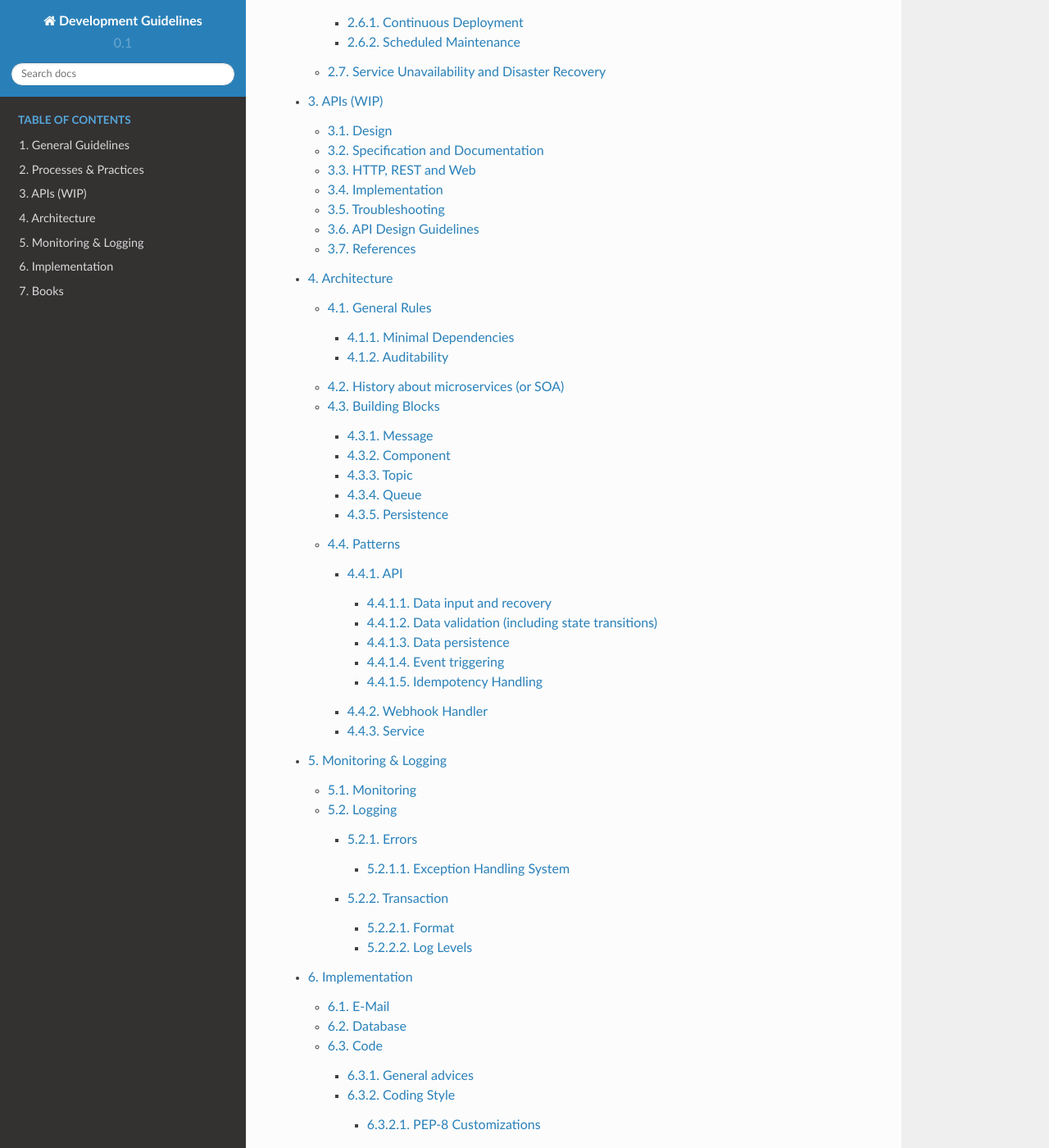
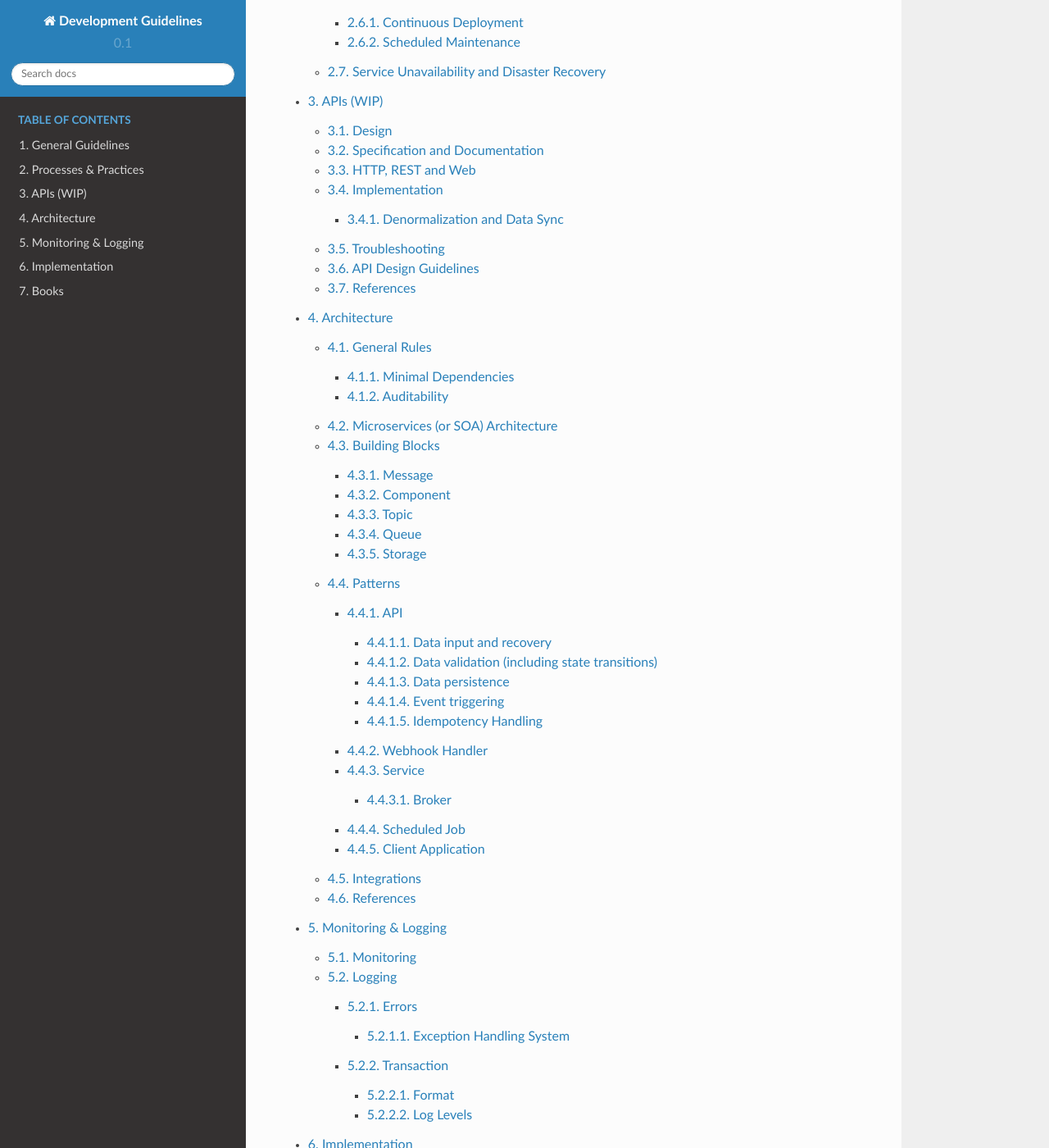
Before and after one commit to osantana/development-guidelines, a Sphinx documentation site: the page built from source/index.rst, in a window 1280 px wide and 1400 px high, scrolled down 768 px. Shown: the whole window at 82% size. Built offline with Sphinx 7.4.7 and the Read the Docs theme 2.0.0, drawn with Linux system fonts in a browser that asks for light colours; part of the change alters nothing that is shown.

Commit message:
Finish draft of the architecture chapter

```diff
--- a/source/apis.rst
+++ b/source/apis.rst
@@ -288,6 +288,14 @@ Implementation
 * Deployment checklist
 
 
+.. _section-denormalization-and-data-sync:
+
+Denormalization and Data Sync
+~~~~~~~~~~~~~~~~~~~~~~~~~~~~~
+
+.. todo:: write this
+
+
 Troubleshooting
 ---------------
 
--- a/source/architecture.rst
+++ b/source/architecture.rst
@@ -1,42 +1,44 @@
+.. _chapter-architecture:
+
 Architecture
 ============
+
+.. important:: Ready for revision.
 
 Good architecture is a important subject. This section will describe some
 guidelines that must be followed when architecting a product or solution.
 
 
-.. _general-rules:
+.. _section-general-rules:
 
 General Rules
 -------------
 
 
-.. _minimal-dependencies:
+.. _section-minimal-dependencies:
 
 Minimal Dependencies
 ~~~~~~~~~~~~~~~~~~~~
 
-* Reduce the number of requirements and components for a project.
-  Less "moving parts", less complexity. Less complexity, less
-  bugs.
-* Resist the temptation to add another element to the solution
-  stack.
-* Limit the use of new tools to occasions where current tools are
-  insufficient.
+* Reduce the number of requirements and components for a project. Less "moving
+  parts", less complexity. Less complexity, less bugs.
+* Resist the temptation to add another element to the solution stack.
+* Limit the use of new tools to occasions where current tools are insufficient.
 * Adopt new tools only when they are beneficial to the project.
-* Prefer third party (managed) tools in cases where the solution
-  is not part of our core business. Example: if you need a
-  solution for message queueing choose AWS SQS instead of make a
-  RabbitMQ deployment.
+* Prefer third party (managed) tools in cases where the solution is not part of
+  our core business. Example: if you need a solution for message queueing prefer
+  using AWS SQS instead of make a RabbitMQ deployment.
 
+
+.. _section-auditability:
 
 Auditability
 ~~~~~~~~~~~~
 
-* All transactions need to be traceable. We need to know When (timestamp), Who
-  (user), Where (source) and What (operation) started a transaction.
-* Transactions must be uniquely identified (``transaction_id``)
-  through all components of platform.
+* All transactions need to be traceable. We need to know *When* (timestamp),
+  *Who* (user), and *Where* (source) started *What* (transaction).
+* Transactions must be uniquely identified (``transaction_id``) through all
+  components of platform.
 * Transaction identifier must be present in all logs (see
   :ref:`section-logging`).
 * It's important to make a distinction between Transaction ID that relates with
@@ -44,8 +46,10 @@ Auditability
   that relates with a implementation detail (HTTP request).
 
 
-History about microservices (or SOA)
-------------------------------------
+.. _section-microservices-architecture:
+
+Microservices (or SOA) Architecture
+-----------------------------------
 
 We deploy products and solutions as a bunch of highly specialized and reliable
 services that communicate each other using messages.
@@ -54,9 +58,13 @@ After some time deploying this kind of service we have detected some building
 blocks and patterns for architecture.
 
 
+.. _section-building-blocks:
+
 Building Blocks
 ---------------
 
+
+.. _section-message:
 
 Message
 ~~~~~~~
@@ -72,9 +80,11 @@ communicate with each other using messages.
 
    file message
 
-Messages follows a common contract and are serialized as a JSON payload. Our
-current PubSub implementation wrap this messages with metadata.
+Messages follows a common contract and must be serialized using a open-standard
+serializer like JSON or Protobuf. You can wrap this messages with some metadata.
 
+
+.. _section-component:
 
 Component
 ~~~~~~~~~
@@ -119,6 +129,8 @@ Topics belongs to the platform, ie, any component can post messages because they
 are public (to the platform) and global.
 
 
+.. _section-queue:
+
 Queue
 ~~~~~
 
@@ -146,9 +158,9 @@ Every component that needs to listen for messages published on topic (see
    interface topic
    topic -(0)-> component: queue\n
 
-Queues belongs to the component (eg. :ref:`[service` or :ref:`broker`) that
-subscribes a topic. Unlike topics, queues are private and local to the component
-that consume its messages.
+Queues belongs to the component (eg. :ref:`section-service` or
+:ref:`section-broker`) that subscribes a topic. Unlike topics, queues are
+private and local to the component that consume its messages.
 
 It is very common that different components listen to the same topic.
 Assigning one queue to each component and knowing that each queue receives a
@@ -156,10 +168,12 @@ copy of the published message we can guarantee that one component won't process
 other components messages.
 
 
-Persistence
-~~~~~~~~~~~
+.. _section-storage:
 
-Persistence is the location where we store validated and consistent data.
+Storage
+~~~~~~~
+
+Storage is the location where we store validated and consistent data.
 
 .. uml::
    :align: center
@@ -173,12 +187,16 @@ Persistence is the location where we store validated and consistent data.
    }
 
    agent component
-   database persistence
-   component --> persistence
+   database storage
+   component --> storage
 
-We usually use relational databases (see :ref:`databases`) to store data at our
-platform. And we love PostgreSQL, a lot.
+We usually use relational databases (see :ref:`section-database`) to store data
+at our platform.
 
+We ❤️ PostgreSQL, a lot (you should not use anything different).
+
+
+.. _section-patterns:
 
 Patterns
 --------
@@ -186,6 +204,8 @@ Patterns
 We can connect the building blocks above to create patterns with specific
 responsabilities in our architecture.
 
+
+.. _section-api:
 
 API
 ~~~
@@ -210,6 +230,8 @@ platform.
 The responsabilities of an API are:
 
 
+.. _section-data-input-and-recovery:
+
 Data input and recovery
 '''''''''''''''''''''''
 
@@ -217,28 +239,32 @@ Our APIs are made available mostly using the REST model with JSON serialization
 using the HTTP protocol.
 
 
+.. _section-data-validation:
+
 Data validation (including state transitions)
 '''''''''''''''''''''''''''''''''''''''''''''
 
 All data sent to our APIs must be valid and APIs need to be able to validate
 data autonomously, ie, APIs cannot request informations to other APIs (see
-:ref:`denormalization-and-data-sync`) to validate data.
+:ref:`section-denormalization-and-data-sync`) to validate data.
 
 Some resources of our APIs provides fields that stores status/state info. It is
 responsibility of API validate these status and their transitions.
 
+
+.. _section-data-persistence:
 
 Data persistence
 ''''''''''''''''
 
 The persistence/storage of data is also a responsibility of the APIs.
 
-We use a relational database in all cases where it is not absolutely necessary
-to use another type of storage.
+As we already mentioned, we use a relational database in all cases where it is
+not absolutely necessary to use another type of storage.
 
 This persistence must be wrapped by a transaction with (see
-:ref:`event-triggering`) and rolled back in case of failures. API must return an
-error in these cases. Like in the following pseudocode:
+:ref:`section-event-triggering`) and rolled back in case of failures. API must
+return an error in these cases. Like in the following pseudocode:
 
 .. code::
 
@@ -251,15 +277,64 @@ error in these cases. Like in the following pseudocode:
   transaction.commit()
 
 
+.. _section-event-triggering:
+
 Event triggering
 ''''''''''''''''
 
 Once the data is persisted APIs need to trigger an event reporting this fact by
-posting a message on a specific topic (see :ref:`topic`).
+posting a message on a specific topic (see :ref:`section-topic`).
 
 The payload of the event must include the content of the persisted object or, at
 least, a reference to the object at an API.
 
+You can use the following payload as an example for the content of the event
+message:
+
+.. code-block:: JSON
+
+  {
+    "transaction_id": "deadbeef",
+    "object_type": "order",
+    "object_id": "bb654446-22d4-4f28-ab3e-e72bebb89a8c",
+    "href_template": "https://api.example.com/{object_type}/{object_id}"
+    "href": "https://api.example.com/order/bb654446-22d4-4f28-ab3e-e72bebb89a8c",
+    "action": {
+      "type": "update",
+      "changes": [
+        {
+          "field": "status",
+          "value": "invoiced",
+          "old_value": "new"
+        }
+      ]
+    },
+    "embedded": {
+      "order_id": "bb654446-22d4-4f28-ab3e-e72bebb89a8c",
+      "seller_id": "9d054c45-a72e-4878-a932-f131e92e2bf7",
+      "status": "invoiced"
+    }
+  }
+
+* ``transaction_id``: used to make transaction traceable (see
+  :ref:`section-auditability`);
+* ``object_type``: the type of the object that received the action that
+  triggered the event;
+* ``object_id``: the ID of the object that received the action that triggered
+  the event;
+* ``href_template``: the template that you can use to generate the hyperlink
+  reference to the object. You can use it to generate custom URLs to access an
+  specific objects;
+* ``href``: the hyperlink reference to the object (for convenience);
+* ``action``: the action that triggered the event. In the example we can see a
+  change (``update``) in the order. Based on the list of changes we can also see
+  that the order's status transitioned from ``new`` to ``invoiced``;
+* ``embedded``: some fields of the object that could be directly used by other
+  services. These fields could be used to reduce the amount of requests to the
+  APIs but can also increase the payload of the messages. Use it wisely.
+
+
+.. _section-idempotency-handling:
 
 Idempotency Handling
 ''''''''''''''''''''
@@ -274,31 +349,33 @@ let's look for some examples.
 
 Sending the same `POST` that creates a transaction twice:
 
-.. code-block::
+.. code-block:: shell
 
-   $ curl -i -X POST https://api.example.com/transaction/ \
+   $ curl -i -X POST https://api.example.com/transaction/ \\
           -d '{"transaction_id": "deadbeef"}'
    HTTP/1.1 201 Created
 
-   $ curl -i -X POST https://api.example.com/transaction/ \
+   $ curl -i -X POST https://api.example.com/transaction/ \\
           -d '{"transaction_id": "deadbeef"}'
    HTTP/1.1 303 See other
    Location: https://api.example.com/transaction/deadbeef
 
 Change an order status that is already in `invoiced` status:
 
-.. code-block::
+.. code-block:: shell
 
-   $ curl -i -X PATCH https://api.example.com/order/XYZ/ \
+   $ curl -i -X PATCH https://api.example.com/order/XYZ/ \\
           -d '{"status": "invoiced"}'
    HTTP/1.1 304 Not modified
 
+
+.. _section-webhook-handler:
 
 Webhook Handler
 ~~~~~~~~~~~~~~~
 
 A webhook handler resembles an API except that it does not persist data and is
-not required to adhere to the :ref:`chapter-apis`.
+not required to adhere to the :ref:`chapter-apis` guidelines.
 
 .. uml::
    :align: center
@@ -312,11 +389,13 @@ not required to adhere to the :ref:`chapter-apis`.
    data -right-> API
    API -right-> topic
 
-Webhook handlers exists to receive notifications from external partners. Its
+Webhook handlers exists to receive notifications from external partners. It is
 important that all webhook handlers work together with a scheduled job service
 that retrieves notification data that was lost due to failure on notification
 handling.
 
+
+.. _section-service:
 
 Service
 ~~~~~~~
@@ -337,8 +416,7 @@ So a service works following the steps below:
 1. Get *one* message from a queue (that subscribes a topic);
 2. Process this message (following/applying business rules);
 3. Get extra informations requesting them to APIs (optional);
-4. Send the result publishing it in a topic or posting *one*
-request to an API.
+4. Send the result publishing it in a topic or posting *one* request to an API.
 
 .. uml::
    :align: center
@@ -355,9 +433,7 @@ request to an API.
    service --> API
    service --> target: or...
 
-The only reponsibility of a service is:
-
-**1. Business Logic**
+The only reponsibility of a service is: Business Logic.
 
 We implement most of the business logic of our platform in services. This
 design allows us to keep API agnostic about specific business rules.
@@ -366,7 +442,10 @@ This approach allow our APIs to be used by other market players, and also allow
 us to build services with different business rules for other markets.
 
 
-#### Broker
+.. _section-broker:
+
+Broker
+''''''
 
 Broker is a special kind of service that consumes more than one queue. We use
 brokers basically to make code maintenance easier grouping several services that
@@ -400,7 +479,10 @@ interacts with, eg, one API in a single code base/deploy.
    broker --> targetN...
 
 
-### Scheduled Job
+.. _section-scheduled-job:
+
+Scheduled Job
+~~~~~~~~~~~~~
 
 Scheduled Jobs are services triggered by the clock (usually in a regular cycle)
 to make some kind of batch action and publish the results in one topic (eg. get
@@ -420,7 +502,10 @@ all orders lost by webhook handler and publish one-by-one in a topic).
    job --> topic
 
 
-### Client Application
+.. _section-client-application:
+
+Client Application
+~~~~~~~~~~~~~~~~~~
 
 Client Applications are web (or mobile) applications which provides the means by
 which users interacts with our platform.
@@ -439,7 +524,10 @@ which users interacts with our platform.
    client --> API
 
 
-## Integrations
+.. _section-integrations:
+
+Integrations
+------------
 
 We've two kinds of integrations at our platform:
 
@@ -451,29 +539,37 @@ We've two kinds of integrations at our platform:
 
 On both integration scenarios we need to start from the following premisse:
 
-> No matter if a system is internal or external it eventually...
-> * ... goes **offline**...
-> * ... **crashes**...
-> * ... or **change their behaviour without notice**.
+  No matter if a system is internal or external it eventually...
+
+  * ... goes **offline**...
+  * ... **crashes**...
+  * ... or **change their behaviour without notice**.
 
 So, to make an integration work in a reliable fashion we need to follow some
 rules and procedures:
 
 * Be prepared for the worst;
 * Create a SLA for all integrations;
-* [Monitor](monitoring.md) all aspects of integration (eg. errors, performance,
-  availability, etc);
-* Always use a [Circuit Breaker](https://martinfowler.com/bliki/CircuitBreaker.html)
-  pattern for integration;
-* Set a (small) timeout for requests;
+* Monitor (see :ref:`chapter-monitoring-and-logging`) all aspects of integration
+  (eg. errors, performance, availability, etc);
+* Always use a `Circuit Breaker
+  <https://martinfowler.com/bliki/CircuitBreaker.html>`_ pattern for
+  integration;
+* Set a (small) timeout for requests to avoid that the client becomes blocked;
 * Create a retry policy based on defined SLAs or based on informations at error
   response (eg. `Retry-After:` HTTP header in `503 Service Unavailable`
   responses);
-* Handle error responses appropriately: retrying, rolling back, logging, etc;
+* Remember that, depending on the context, some errors are recoverable and
+  others are not recoverable. Handle error responses appropriately: retrying,
+  rolling back, logging, etc;
 * All these rules and procedures must be implemented out-of-box in all services.
   No code deployment must be required to handle unavailability scenarios.
 
 
-## References
+.. _section-architecture-references:
 
-* [Some Guidelines For Deciding Whether To Use A Rules Engine](http://herzberg.ca.sandia.gov/guidelines.shtml)
+References
+----------
+
+* `Some Guidelines For Deciding Whether To Use A Rules Engine
+  <http://herzberg.ca.sandia.gov/guidelines.shtml>`_
```
